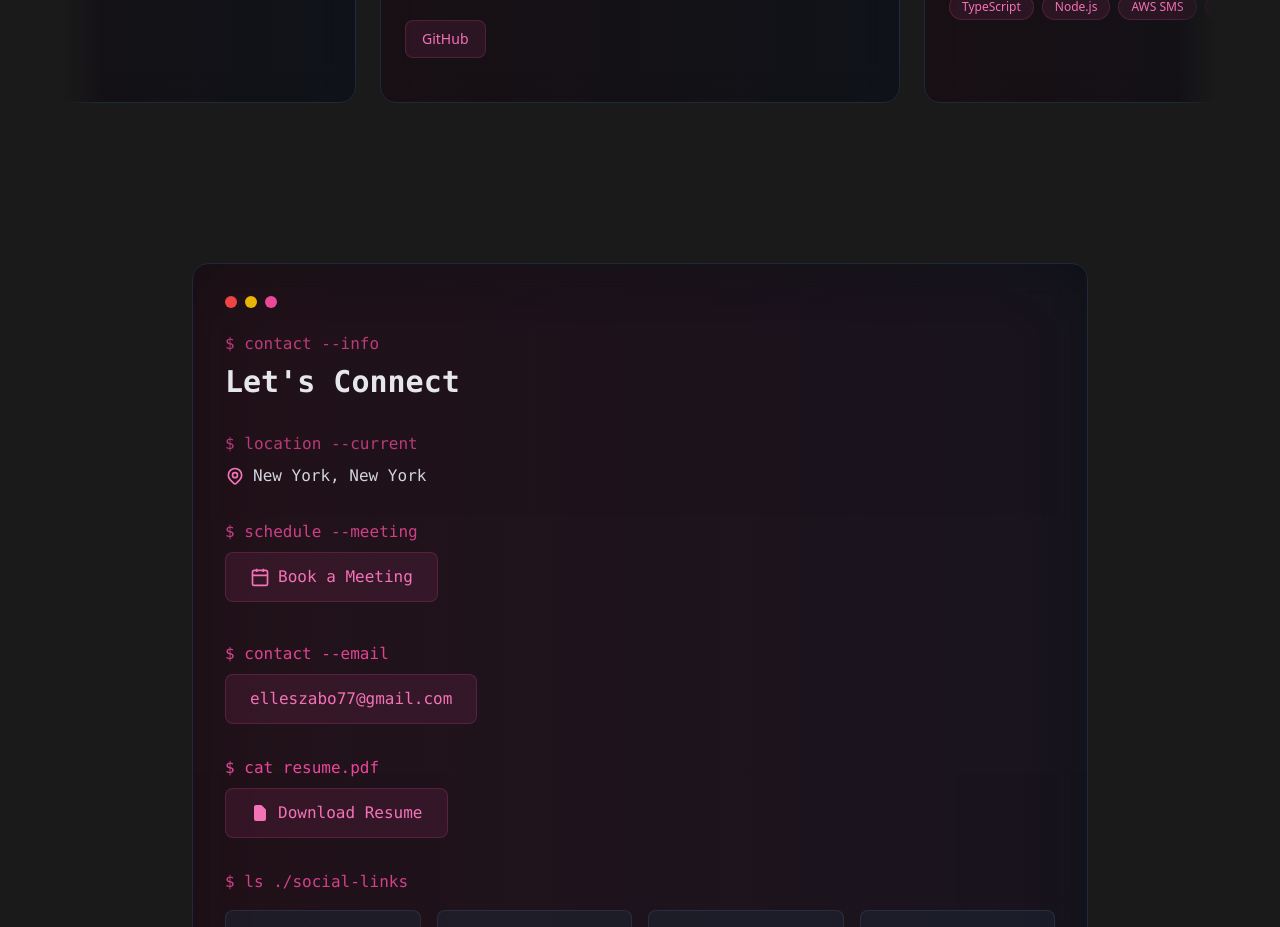
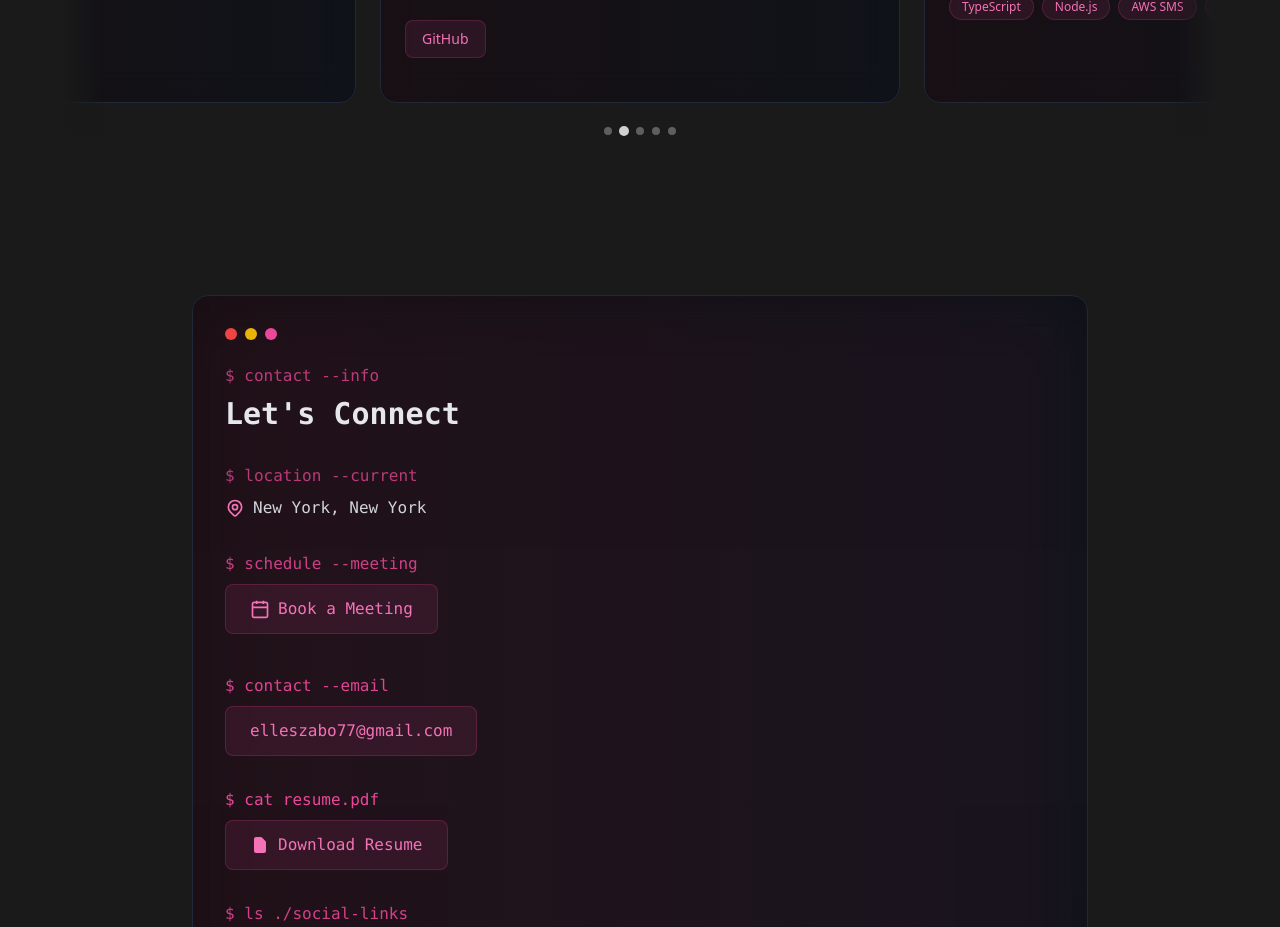
Before and after one commit to eszabo12/portfolio, a Next.js app: page / in a window 1280 px wide. Shown: the part 3780-4707 px from the top of the page. Built offline with nearby package versions, Linux system fonts and the light colour scheme; no server answers.

Commit message:
cute dots

```diff
--- a/app/components/ProjectsSection.tsx
+++ b/app/components/ProjectsSection.tsx
@@ -106,6 +106,8 @@ export default function ProjectsSection() {
 		return () => clearInterval(id);
 	}, [middleStart, projects.length]);
 
+	const currentDot = ((index - middleStart) % projects.length + projects.length) % projects.length;
+
 	return (
 		<section className="py-20 px-4">
 			<div className="projects-container">
@@ -153,6 +155,17 @@ export default function ProjectsSection() {
 							</motion.article>
 						))}
 					</div>
+					<div className="flex justify-center mt-6">
+						<div className="flex gap-2">
+							{projects.map((_, i) => (
+								<span
+									key={i}
+									className={`h-2 w-2 rounded-full transition-all duration-200 ${i === currentDot ? 'bg-white/80 scale-125' : 'bg-white/30'}`}
+									style={{ display: 'inline-block' }}
+								/>
+							))}
+						</div>
+					</div>
 				</div>
 			</div>
 		</section>
```
